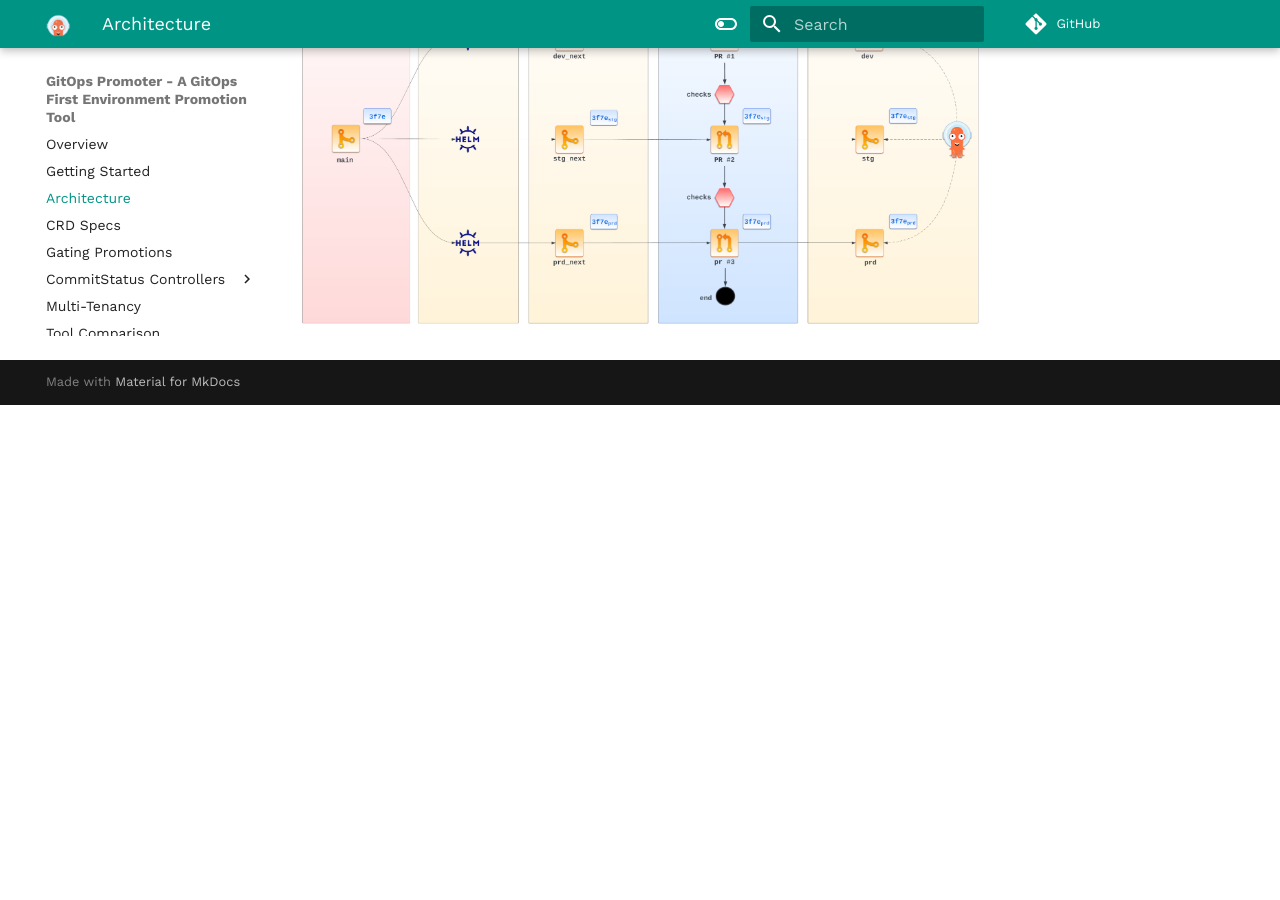
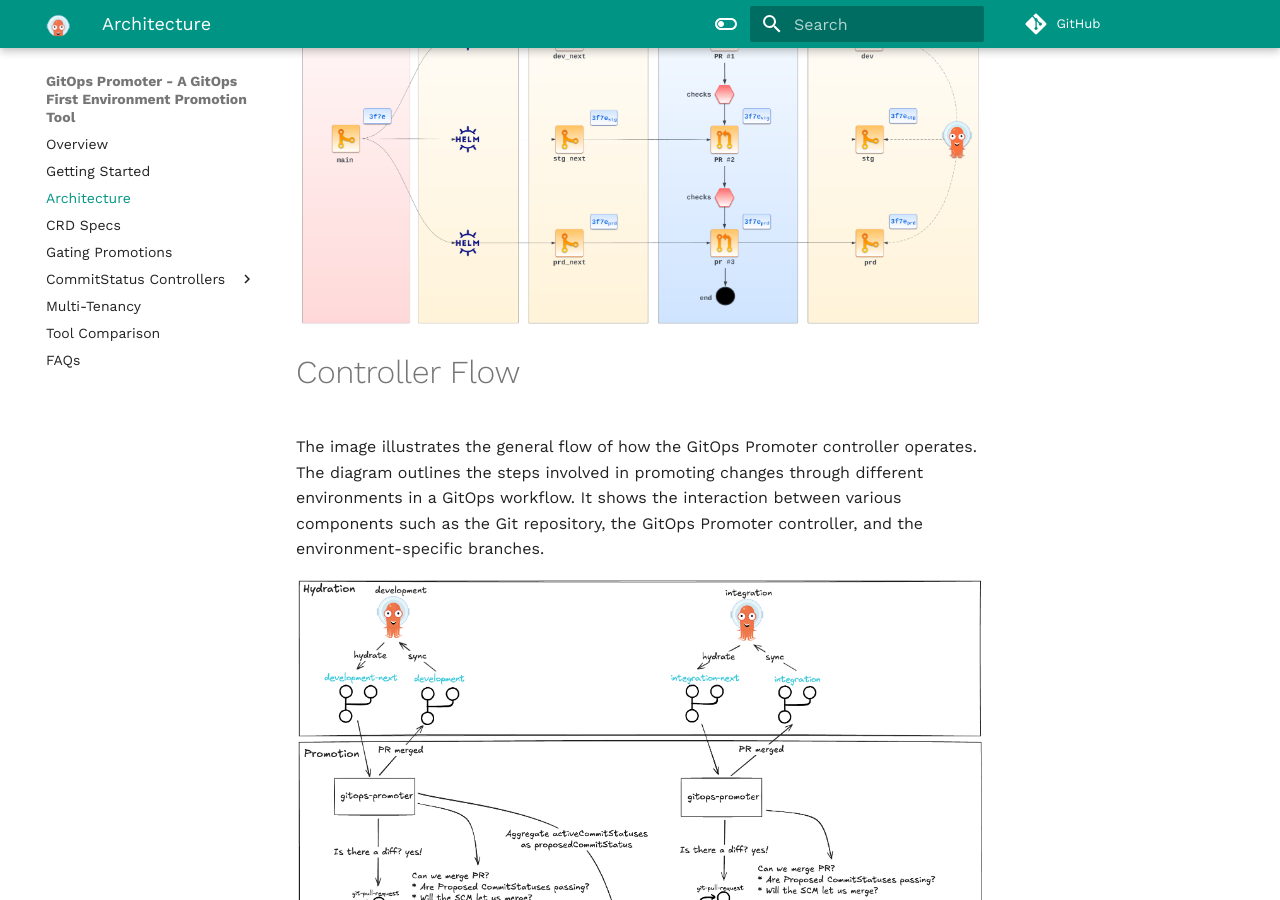
Before and after one commit to zachaller/gitops-promoter, an MkDocs documentation site: the page built from docs/architecture.md, in a window 1280 px wide and 900 px high, scrolled down 523 px. Built offline with MkDocs 1.6.1 and Material for MkDocs 9.7.7, drawn with Linux system fonts in a browser that asks for light colours; comment, search, counter and statistics services are not loaded; before the commit the page ends 928 px from its top, so only the background shows below that.

Commit message:
docs: add flow diagram (#215)
* docs: add flow diagram

Signed-off-by: Zach Aller <zachaller@users.noreply.github.com>

* docs: add flow diagram

Signed-off-by: Zach Aller <zachaller@users.noreply.github.com>

* docs: update image

Signed-off-by: Zach Aller <zachaller@users.noreply.github.com>

* docs: add excalidraw

Signed-off-by: Zach Aller <zachaller@users.noreply.github.com>

* docs: rename

Signed-off-by: Zach Aller <zachaller@users.noreply.github.com>

---------

Signed-off-by: Zach Aller <zachaller@users.noreply.github.com>

```diff
--- a/docs/architecture.md
+++ b/docs/architecture.md
@@ -12,3 +12,12 @@
 since they are on different branches and represent environment-specific contents.
 
 [![GitOps Promoter Architecture](./assets/architecture.png)](./assets/architecture.png)
+
+# Controller Flow
+
+The image illustrates the general flow of how the GitOps Promoter controller operates. The diagram
+outlines the steps involved in promoting changes through different environments in a GitOps workflow. It shows the
+interaction between various components such as the Git repository, the GitOps Promoter controller, and the environment-specific
+branches.
+
+[![GitOps Promoter Architecture](./assets/architecture-diag.png)](./assets/architecture-diag.png)
```
Also changed, not shown: docs/assets/architecture-diag.png (added), 1 other file.
